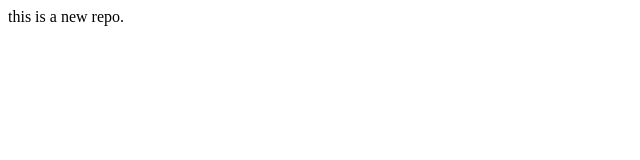
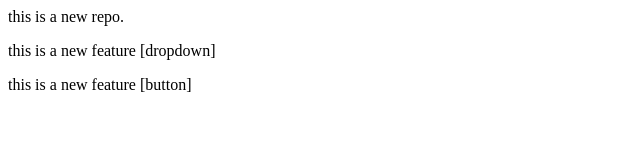
Before and after one commit to PrincyTiwari663/localrepo, a plain HTML site: page index.html in a window 1280 px wide. Shown: the whole page, without its empty margins (0-640 px from the left). Drawn offline with Linux system fonts and the light colour scheme.

Commit message:
add new feature

```diff
--- a/index.html
+++ b/index.html
@@ -1 +1,3 @@
 <p>this is a new repo.</p>
+<p>this is a new feature [dropdown] </p>
+<p>this is a new feature [button] </p>
```
